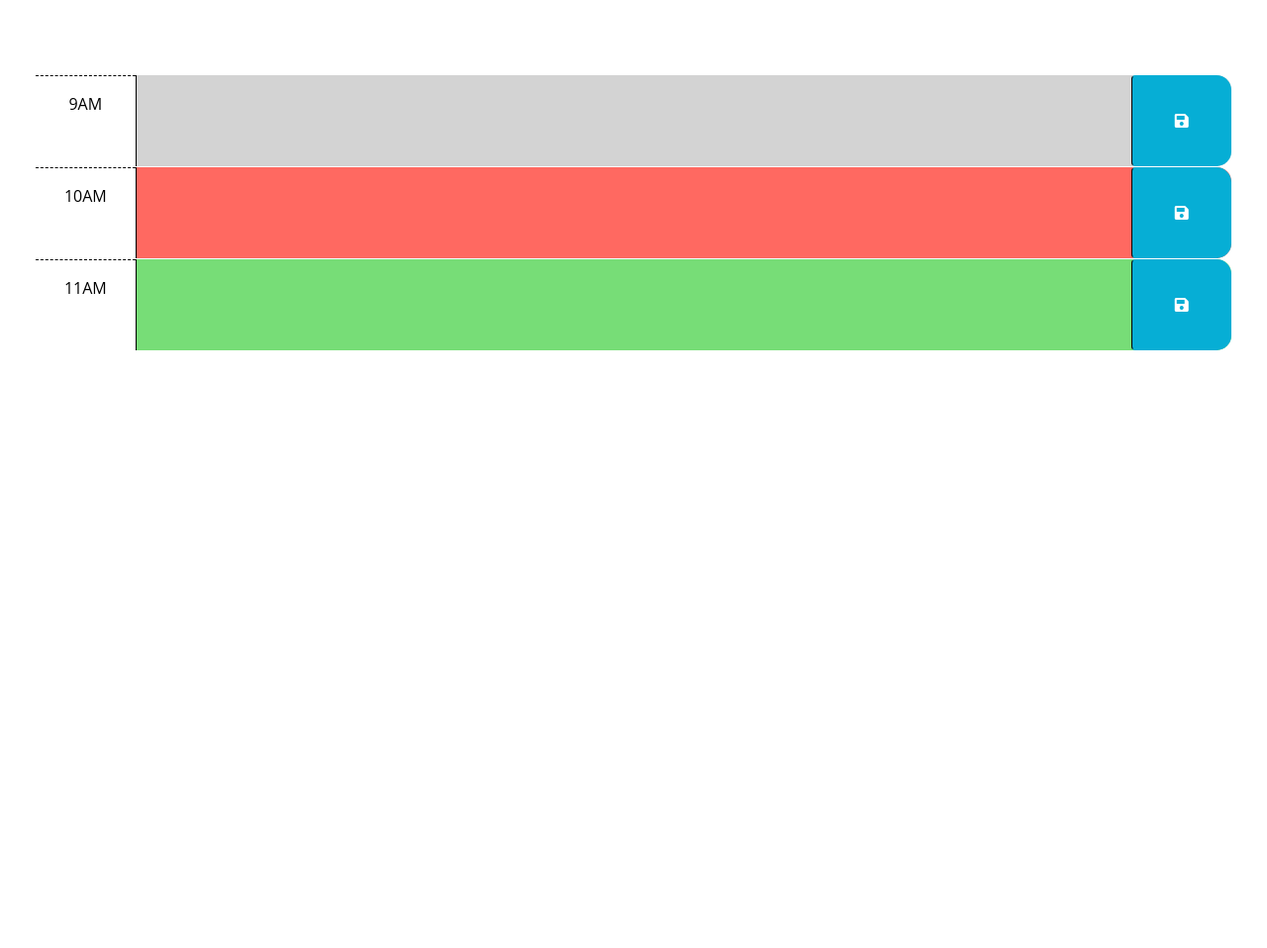
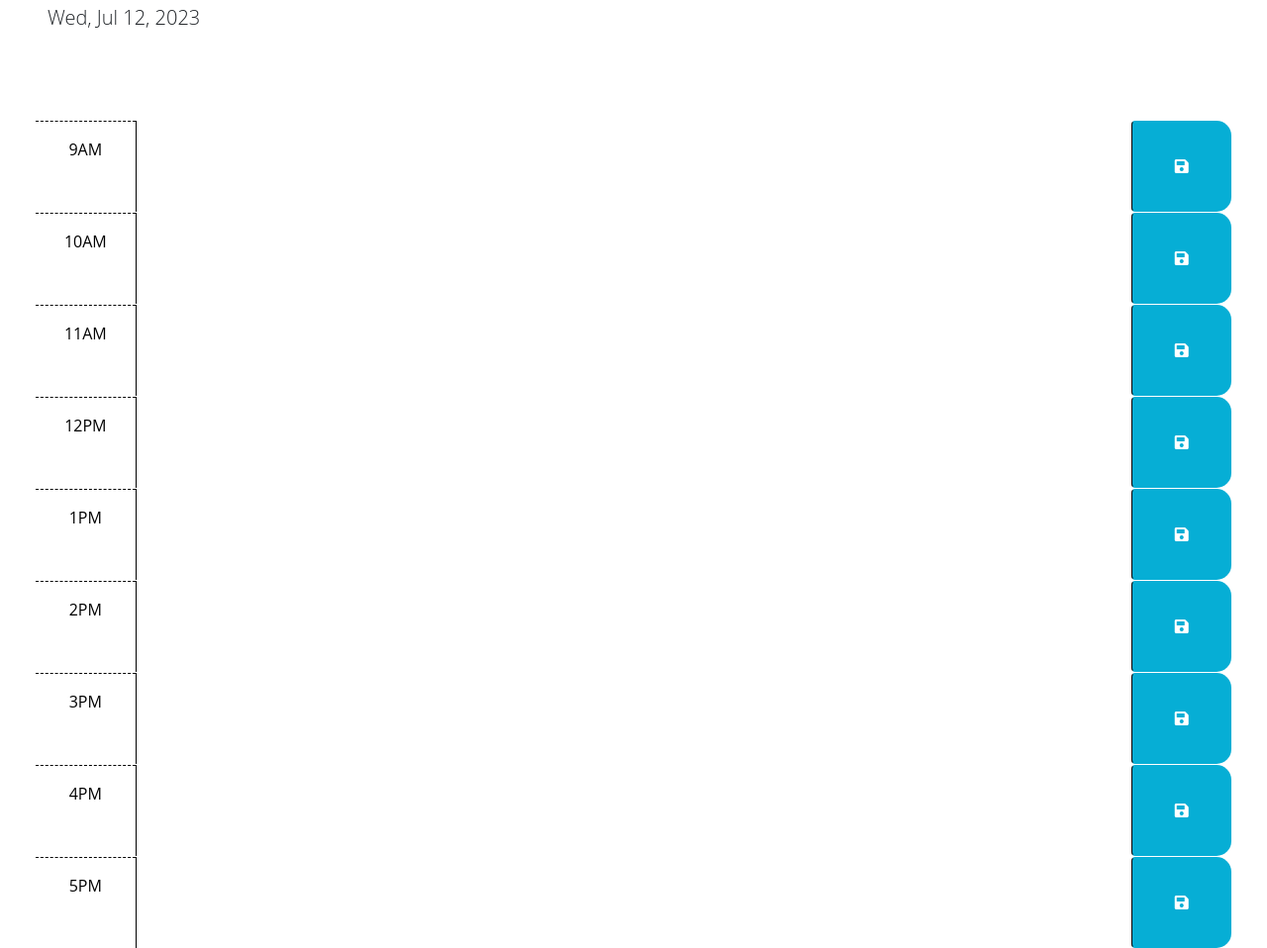
Before and after one commit to TheoUO/Daily-Planner, a plain HTML site: page index.html in a window 1280 px wide. Shown: the part 176-1134 px from the top of the page at 99% size. Before the commit the page ends 800 px from the top, so only its background shows below. Drawn offline with nearby package versions, Linux system fonts and the light colour scheme.

Commit message:
added time-blocks to html and added to JS

```diff
--- a/Develop/script.js
+++ b/Develop/script.js
@@ -1,6 +1,51 @@
 // Wrap all code that interacts with the DOM in a call to jQuery to ensure that
 // the code isn't run until the browser has finished rendering all the elements
 // in the html.
+
+// Add current date to dayjs to display in header
+//var currentDate = $('currentDay');
+//$('#currentDay').text(today.format('MMM D, YYYY'));
+
+var today = dayjs().format('ddd, MMM D, YYYY');
+$('#currentDay').text(today);
+
+
+
+//Second
+// Add additional time blocks to HTML
+
+//Third
+// Color code time blocks to indicate Past / Present / Future
+   // Detect past / present / future
+
+var now = dayjs().format('H'); // = 18
+   console.log(now);
+
+
+
+//var timeBlock = $('.time-block')
+
+//assign each time block a value to compare to now
+
+function blockColor() {
+   $('.time-block').each(function() {
+    var hour = parseInt(this.id);
+    $(this).toggleClass('past', hour < now);
+    $(this).toggleClass('present', hour === now);
+    $(this).toggleClass('future', hour > now);
+
+   });
+
+   }
+
+// Fourth
+// Click the time-block, be able to input information
+// When I click the save button - text is saved in local storage
+// Event Listener on Save Button to save the info to Local Storage
+
+//Fifth
+// When we refresh the page, then the saved events persist.
+
 $(function () {
   // TODO: Add a listener for click events on the save button. This code should
   // use the id in the containing time-block as a key to save the user input in
--- a/Develop/index.html
+++ b/index.html
@@ -20,7 +20,7 @@
       href="https://fonts.googleapis.com/css2?family=Fira+Sans:wght@400;700&display=swap"
       rel="stylesheet"
     />
-    <link rel="stylesheet" href="style.css" />
+    <link rel="stylesheet" href="./Develop/style.css"/>
     <title>Work Day Scheduler</title>
   </head>
 
@@ -31,7 +31,8 @@
       <p id="currentDay" class="lead"></p>
     </header>
     <div class="container-fluid px-5">
-      <!-- Use class for "past", "present", and "future" to apply styles to the
+
+      <!-- Use class for "", "present", and "future" to apply styles to the
         time-block divs accordingly. The javascript will need to do this by
         adding/removing these classes on each div by comparing the hour in the
         id to the current hour. The html provided below is meant to be an example
@@ -41,8 +42,8 @@
         code is implemented.
         -->
 
-      <!-- Example of a past time block. The "past" class adds a gray background color. -->
-      <div id="hour-9" class="row time-block past">
+      <!-- Example of a past  time block. The "past" class adds a gray background color. -->
+      <div id="9" class="row time-block">
         <div class="col-2 col-md-1 hour text-center py-3">9AM</div>
         <textarea class="col-8 col-md-10 description" rows="3"> </textarea>
         <button class="btn saveBtn col-2 col-md-1" aria-label="save">
@@ -51,7 +52,7 @@
       </div>
 
       <!-- Example of a present time block. The "present" class adds a red background color. -->
-      <div id="hour-10" class="row time-block present">
+      <div id="10" class="row time-block">
         <div class="col-2 col-md-1 hour text-center py-3">10AM</div>
         <textarea class="col-8 col-md-10 description" rows="3"> </textarea>
         <button class="btn saveBtn col-2 col-md-1" aria-label="save">
@@ -60,8 +61,56 @@
       </div>
 
       <!-- Example of a future time block. The "future" class adds a green background color. -->
-      <div id="hour-11" class="row time-block future">
+      <div id="11" class="row time-block">
         <div class="col-2 col-md-1 hour text-center py-3">11AM</div>
+        <textarea class="col-8 col-md-10 description" rows="3"> </textarea>
+        <button class="btn saveBtn col-2 col-md-1" aria-label="save">
+          <i class="fas fa-save" aria-hidden="true"></i>
+        </button>
+      </div>
+
+      <div id="12" class="row time-block ">
+        <div class="col-2 col-md-1 hour text-center py-3">12PM</div>
+        <textarea class="col-8 col-md-10 description" rows="3"> </textarea>
+        <button class="btn saveBtn col-2 col-md-1" aria-label="save">
+          <i class="fas fa-save" aria-hidden="true"></i>
+        </button>
+      </div>
+
+      <div id="13" class="row time-block ">
+        <div class="col-2 col-md-1 hour text-center py-3">1PM</div>
+        <textarea class="col-8 col-md-10 description" rows="3"> </textarea>
+        <button class="btn saveBtn col-2 col-md-1" aria-label="save">
+          <i class="fas fa-save" aria-hidden="true"></i>
+        </button>
+      </div>
+
+      <div id="14" class="row time-block ">
+        <div class="col-2 col-md-1 hour text-center py-3">2PM</div>
+        <textarea class="col-8 col-md-10 description" rows="3"> </textarea>
+        <button class="btn saveBtn col-2 col-md-1" aria-label="save">
+          <i class="fas fa-save" aria-hidden="true"></i>
+        </button>
+      </div>
+
+      <div id="15" class="row time-block ">
+        <div class="col-2 col-md-1 hour text-center py-3">3PM</div>
+        <textarea class="col-8 col-md-10 description" rows="3"> </textarea>
+        <button class="btn saveBtn col-2 col-md-1" aria-label="save">
+          <i class="fas fa-save" aria-hidden="true"></i>
+        </button>
+      </div>
+
+      <div id="16" class="row time-block ">
+        <div class="col-2 col-md-1 hour text-center py-3">4PM</div>
+        <textarea class="col-8 col-md-10 description" rows="3"> </textarea>
+        <button class="btn saveBtn col-2 col-md-1" aria-label="save">
+          <i class="fas fa-save" aria-hidden="true"></i>
+        </button>
+      </div>
+
+      <div id="17" class="row time-block ">
+        <div class="col-2 col-md-1 hour text-center py-3">5PM</div>
         <textarea class="col-8 col-md-10 description" rows="3"> </textarea>
         <button class="btn saveBtn col-2 col-md-1" aria-label="save">
           <i class="fas fa-save" aria-hidden="true"></i>
@@ -74,6 +123,6 @@
     integrity="sha256-iu/zLUB+QgISXBLCW/mcDi/rnf4m4uEDO0wauy76x7U="
     crossorigin="anonymous"></script>
 
-    <script src="script.js"></script>
+    <script src="./Develop/script.js"></script>
   </body>
 </html>
```
